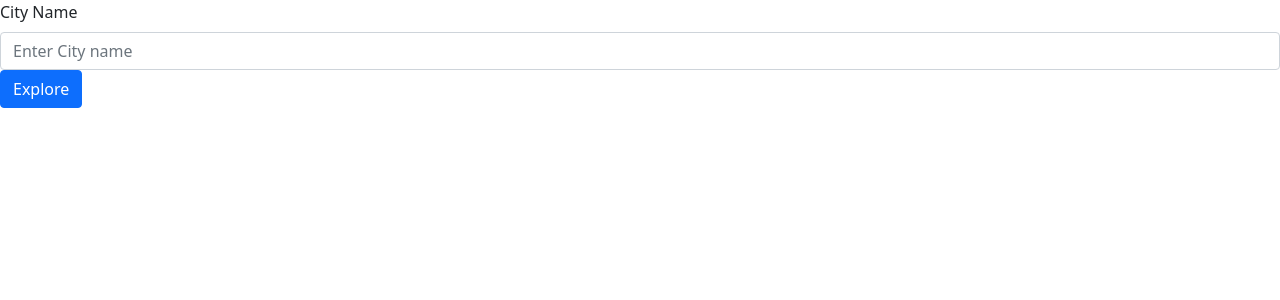
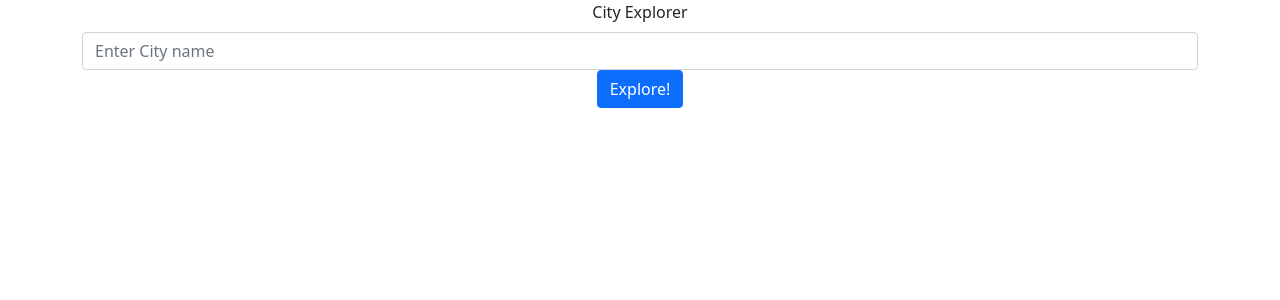
Before and after one commit to yaserananbeh/cityExplore2301, a React (Create React App) app: page / in a window 1280 px wide. Shown: the top 300 px of the page. Built offline with nearby package versions, Linux system fonts and the light colour scheme.

Commit message:
finish the 3rd feature

```diff
--- a/src/App.js
+++ b/src/App.js
@@ -3,6 +3,11 @@ import 'bootstrap/dist/css/bootstrap.min.css';
 import axios from 'axios';
 import Form from 'react-bootstrap/Form';
 import Button from 'react-bootstrap/Button';
+import Container from 'react-bootstrap/Container';
+import Image from 'react-bootstrap/Image';
+import Row from 'react-bootstrap/Row';
+import Col from 'react-bootstrap/Col';
+
 
 export class App extends Component {
   constructor(props) {
@@ -30,23 +35,38 @@ export class App extends Component {
   //https://us1.locationiq.com/v1/search.php?key=pk.e510e5b65d9f07a0d956a967853d2fb2 &q=amman&format=json
   render() {
     return (
-      <div>
+      <div style={{ textAlign: 'center' }}>
+        <Container>
+
+          <Row>
+            {/* <Col>1 of 3</Col> */}
+            <Col>
               <Form onSubmit={this.getData}>
                 <Form.Group controlId="formBasicEmail">
-            <Form.Label>City Name</Form.Label>
+                  <Form.Label>City Explorer</Form.Label>
                   <Form.Control type="text" placeholder="Enter City name" onChange={this.updateCityName} />
                 </Form.Group>
                 <Button variant="primary" type="submit">
-            Explore
+                  Explore!
                 </Button>
               </Form>
               {(this.state.show) &&
                 <>
-        <p>{this.state.cityData.display_name}</p>
-        <img src={`https://maps.locationiq.com/v3/staticmap?key=pk.e510e5b65d9f07a0d956a967853d2fb2&q&center=${this.state.cityData.lat},${this.state.cityData.lon}&zoom=15`} alt='' />
+                  <p></p>
+                  <Image src={`https://maps.locationiq.com/v3/staticmap?key=pk.e510e5b65d9f07a0d956a967853d2fb2&q&center=${this.state.cityData.lat},${this.state.cityData.lon}&zoom=15`} roundedCircle />
+                  <p>`The City Name is :{this.state.cityData.display_name}`</p>
+                  <p>`The lat : {this.state.cityData.lat}`</p>
+                  <p>`The lon : {this.state.cityData.lon}`</p>
 
                 </>
               }
+            </Col>
+
+            {/* <Col>3 of 3</Col> */}
+          </Row>
+        </Container>
+
+
       </div>
     )
   }
```
Also changed, not shown: 1 other file (tests, documents, lock files or other folders). Lines whose indentation alone changed are shown as unchanged.
